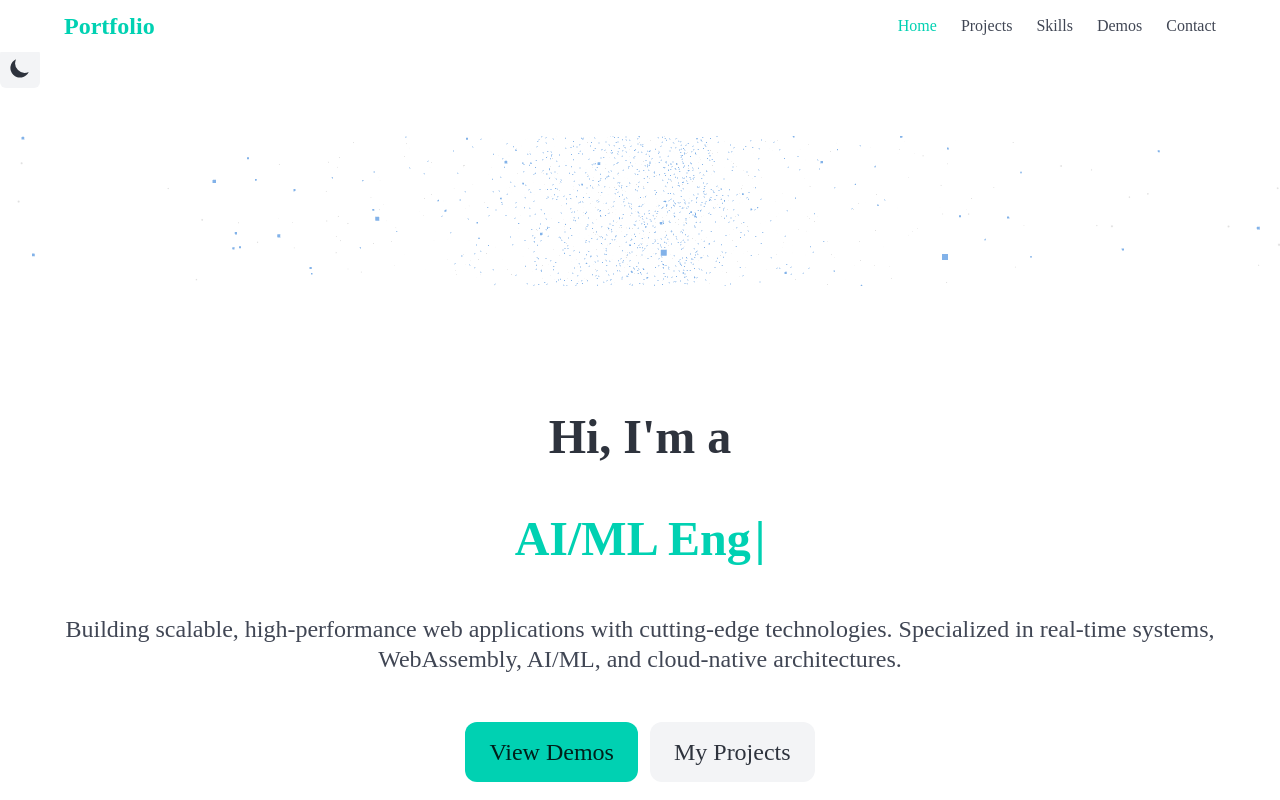
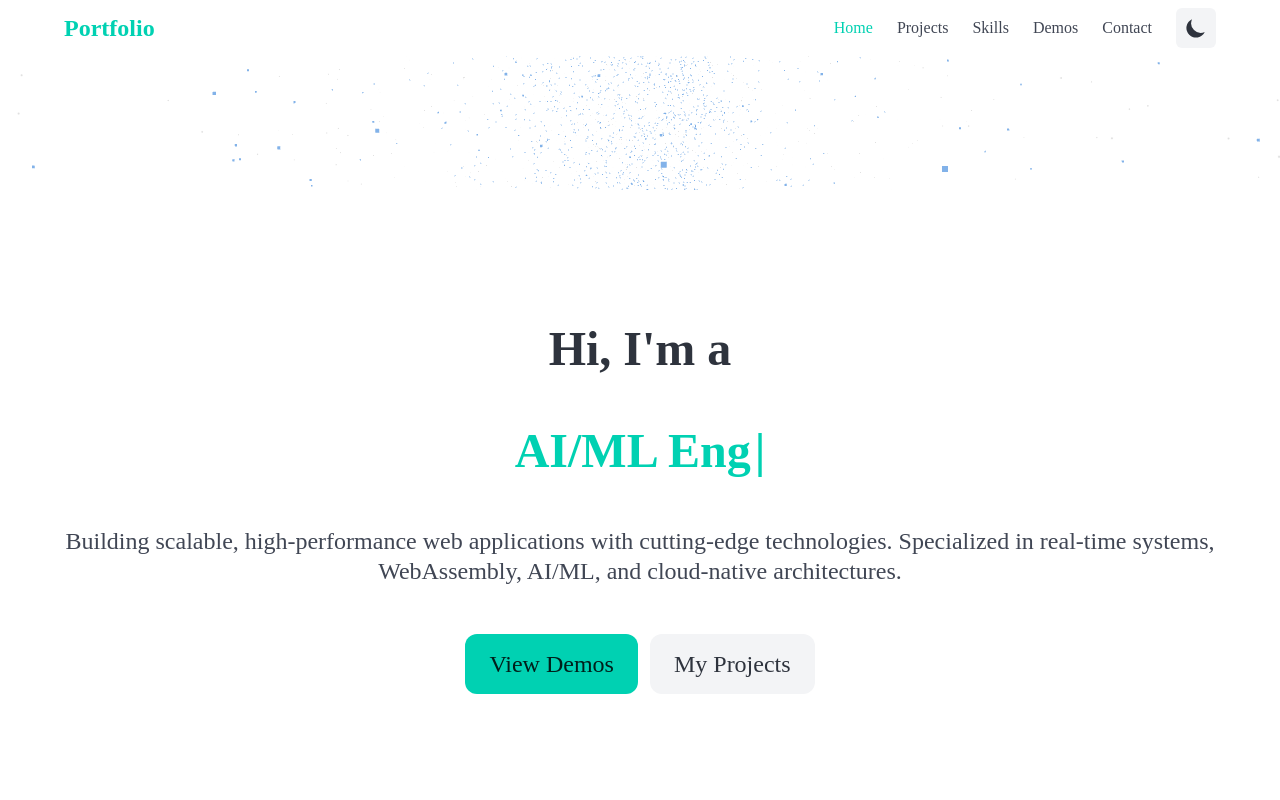
Before and after one commit to xiaooye/Project-Resume, a Next.js app: page / in a window 1280 px wide. Shown: the top 800 px of the page. Built offline with nearby package versions, Linux system fonts and the light colour scheme.

Commit message:
Completely remove all inline styles from layout and components, integrate ThemeToggle into Navbar using only Bulma classes

```diff
--- a/app/layout.tsx
+++ b/app/layout.tsx
@@ -3,7 +3,6 @@ import { Geist, Geist_Mono } from "next/font/google";
 import "./globals.css";
 import { ThemeProvider } from "@/components/layout/ThemeProvider";
 import Navbar from "@/components/layout/Navbar";
-import ThemeToggle from "@/components/layout/ThemeToggle";
 
 const geistSans = Geist({
   variable: "--font-geist-sans",
@@ -43,9 +42,6 @@ export default function RootLayout({
       >
         <ThemeProvider>
           <Navbar />
-          <div className="is-fixed mt-6 mr-4" style={{ top: "64px" }}>
-            <ThemeToggle />
-          </div>
           <main className="is-fullheight pt-6">{children}</main>
         </ThemeProvider>
       </body>
--- a/components/layout/Navbar.tsx
+++ b/components/layout/Navbar.tsx
@@ -4,6 +4,7 @@ import { useState, useEffect } from "react";
 import Link from "next/link";
 import { usePathname } from "next/navigation";
 import { motion, AnimatePresence } from "framer-motion";
+import ThemeToggle from "./ThemeToggle";
 
 const navItems = [
   { name: "Home", href: "/" },
@@ -97,6 +98,9 @@ export default function Navbar() {
                 {item.name}
               </Link>
             ))}
+            <div className="navbar-item">
+              <ThemeToggle />
+            </div>
           </div>
         </div>
       </div>
```
